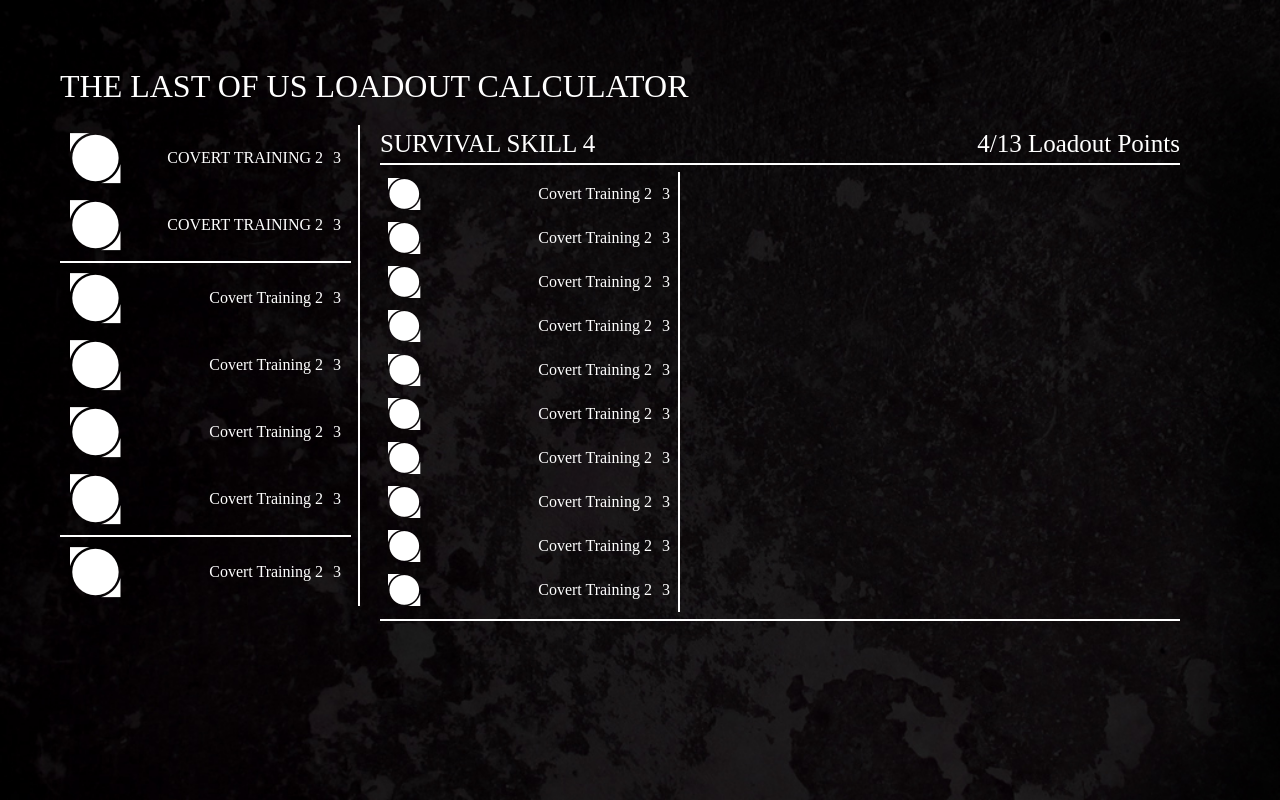
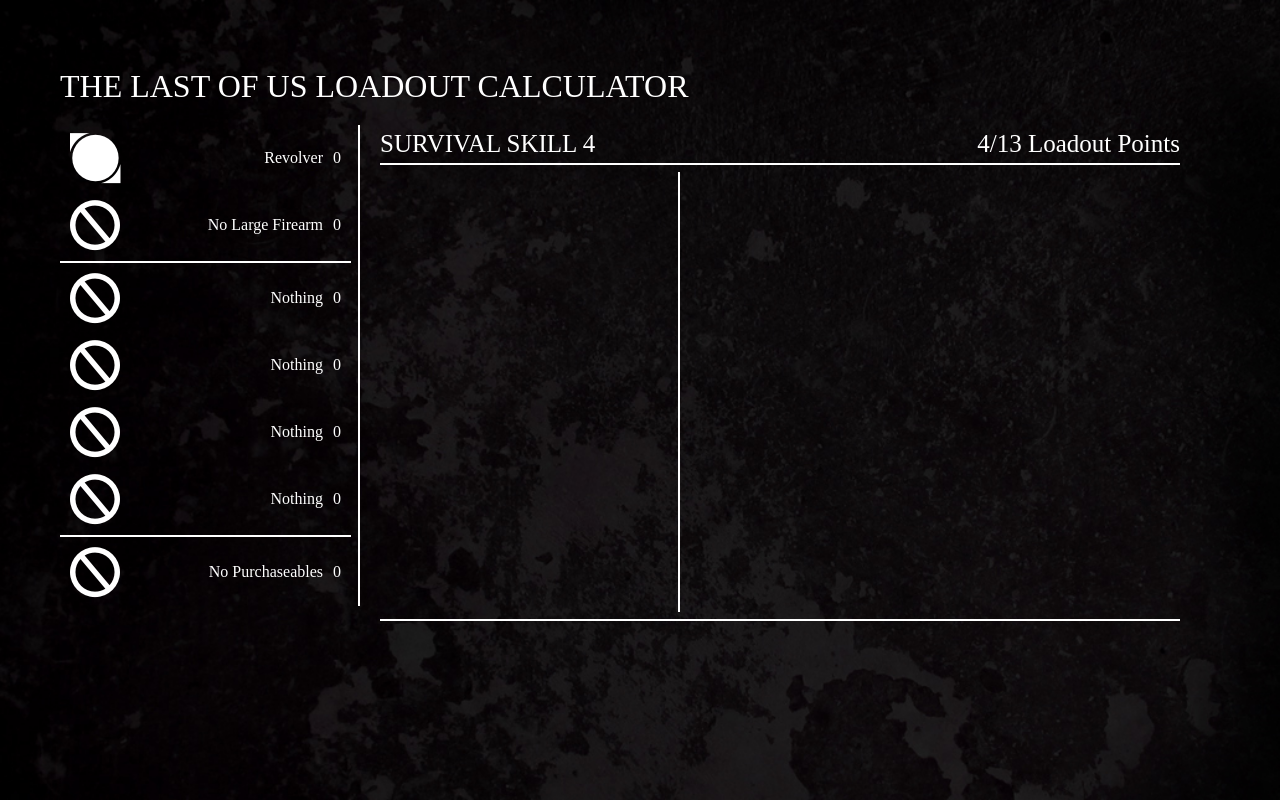
Before and after one commit to freddybushboy/tlou-loadout, a PHP site: page / in a window 1280 px wide. Run offline with PHP 8.4, Linux system fonts and the light colour scheme; some libraries are stand-ins or nearby versions.

Commit message:
details section

```diff
--- a/css/styles.css
+++ b/css/styles.css
@@ -143,14 +143,15 @@ body {
   width: 300px;
   height: 440px;
   overflow: scroll;
-  border-right: 2px solid white; }
+  border-right: 2px solid white;
+  padding-right: 7px; }
 
-@media -sass-debug-info{filename{font-family:file\:\/\/\/Users\/freddybushboy\/Sites\/tlou-loadout\/sass\/partials\/_layout\.scss}line{font-family:\0000345}}
+@media -sass-debug-info{filename{font-family:file\:\/\/\/Users\/freddybushboy\/Sites\/tlou-loadout\/sass\/partials\/_layout\.scss}line{font-family:\0000346}}
 .loadout-calc__details-col {
   float: left;
   width: 500px; }
 
-@media -sass-debug-info{filename{font-family:file\:\/\/\/Users\/freddybushboy\/Sites\/tlou-loadout\/sass\/partials\/_layout\.scss}line{font-family:\0000349}}
+@media -sass-debug-info{filename{font-family:file\:\/\/\/Users\/freddybushboy\/Sites\/tlou-loadout\/sass\/partials\/_layout\.scss}line{font-family:\0000350}}
 .loadout-calc__footer-col {
   float: left;
   width: 100%;
@@ -179,38 +180,84 @@ body {
   .loadout-slot:hover {
     padding: 6px 8px;
     border: 2px solid white; }
-@media -sass-debug-info{filename{font-family:file\:\/\/\/Users\/freddybushboy\/Sites\/tlou-loadout\/sass\/partials\/_slot\.scss}line{font-family:\0000323}}
-  .loadout-slot-wrapper--weapon .loadout-slot {
-    text-transform: uppercase; }
 
-@media -sass-debug-info{filename{font-family:file\:\/\/\/Users\/freddybushboy\/Sites\/tlou-loadout\/sass\/partials\/_slot\.scss}line{font-family:\0000327}}
+@media -sass-debug-info{filename{font-family:file\:\/\/\/Users\/freddybushboy\/Sites\/tlou-loadout\/sass\/partials\/_slot\.scss}line{font-family:\0000324}}
 .loadout-slot__icon {
   float: left;
   font-size: 50px; }
 
-@media -sass-debug-info{filename{font-family:file\:\/\/\/Users\/freddybushboy\/Sites\/tlou-loadout\/sass\/partials\/_slot\.scss}line{font-family:\0000331}}
+@media -sass-debug-info{filename{font-family:file\:\/\/\/Users\/freddybushboy\/Sites\/tlou-loadout\/sass\/partials\/_slot\.scss}line{font-family:\0000328}}
 .loadout-slot__name {
   float: right;
   padding-left: 10px; }
 
-@media -sass-debug-info{filename{font-family:file\:\/\/\/Users\/freddybushboy\/Sites\/tlou-loadout\/sass\/partials\/_slot\.scss}line{font-family:\0000335}}
+@media -sass-debug-info{filename{font-family:file\:\/\/\/Users\/freddybushboy\/Sites\/tlou-loadout\/sass\/partials\/_slot\.scss}line{font-family:\0000332}}
 .loadout-slot__cost {
   float: right;
   padding-left: 10px; }
 
-@media -sass-debug-info{filename{font-family:file\:\/\/\/Users\/freddybushboy\/Sites\/tlou-loadout\/sass\/partials\/_slot\.scss}line{font-family:\0000339}}
-.loadout-slot--small {
+@media -sass-debug-info{filename{font-family:file\:\/\/\/Users\/freddybushboy\/Sites\/tlou-loadout\/sass\/partials\/_slot\.scss}line{font-family:\0000338}}
+.loadout-skills {
+  margin: 0;
+  padding: 0; }
+
+@media -sass-debug-info{filename{font-family:file\:\/\/\/Users\/freddybushboy\/Sites\/tlou-loadout\/sass\/partials\/_slot\.scss}line{font-family:\0000342}}
+.loadout-skills__slot {
+  display: block;
   height: 44px;
   line-height: 32px;
   padding: 6px 8px;
   cursor: pointer; }
-@media -sass-debug-info{filename{font-family:file\:\/\/\/Users\/freddybushboy\/Sites\/tlou-loadout\/sass\/partials\/_slot\.scss}line{font-family:\0000344}}
-  .loadout-slot--small:hover {
+@media -sass-debug-info{filename{font-family:file\:\/\/\/Users\/freddybushboy\/Sites\/tlou-loadout\/sass\/partials\/_slot\.scss}line{font-family:\0000348}}
+  .loadout-skills__slot:hover {
     padding: 4px 6px;
     border: 2px solid white; }
-@media -sass-debug-info{filename{font-family:file\:\/\/\/Users\/freddybushboy\/Sites\/tlou-loadout\/sass\/partials\/_slot\.scss}line{font-family:\0000348}}
-  .loadout-slot--small .loadout-slot__icon {
+@media -sass-debug-info{filename{font-family:file\:\/\/\/Users\/freddybushboy\/Sites\/tlou-loadout\/sass\/partials\/_slot\.scss}line{font-family:\0000352}}
+  .loadout-skills__slot .loadout-slot__icon {
     font-size: 32px; }
+
+@media -sass-debug-info{filename{font-family:file\:\/\/\/Users\/freddybushboy\/Sites\/tlou-loadout\/sass\/partials\/_slot\.scss}line{font-family:\0000358}}
+.skill-detail {
+  padding-left: 25px;
+  padding-top: 10px; }
+
+@media -sass-debug-info{filename{font-family:file\:\/\/\/Users\/freddybushboy\/Sites\/tlou-loadout\/sass\/partials\/_slot\.scss}line{font-family:\0000362}}
+.skill-detail__header {
+  /* for IE 6/7 */
+  *zoom: expression(this.runtimeStyle.zoom="1", this.appendChild(document.createElement("br")).style.cssText="clear:both;font:0/0 serif");
+  /* non-JS fallback */
+  *zoom: 1;
+  padding-left: 20px;
+  margin-bottom: 7px; }
+@media -sass-debug-info{filename{font-family:file\:\/\/\/Library\/Ruby\/Gems\/2\.0\.0\/gems\/toolkit-1\.3\.8\/stylesheets\/toolkit\/_clearfix\.scss}line{font-family:\0000348}}
+  .skill-detail__header:before, .skill-detail__header:after {
+    content: ".";
+    display: block;
+    height: 0;
+    overflow: hidden; }
+@media -sass-debug-info{filename{font-family:file\:\/\/\/Library\/Ruby\/Gems\/2\.0\.0\/gems\/toolkit-1\.3\.8\/stylesheets\/toolkit\/_clearfix\.scss}line{font-family:\0000355}}
+  .skill-detail__header:after {
+    clear: both; }
+
+@media -sass-debug-info{filename{font-family:file\:\/\/\/Users\/freddybushboy\/Sites\/tlou-loadout\/sass\/partials\/_slot\.scss}line{font-family:\0000367}}
+.skill-detail__icon {
+  font-size: 50px;
+  float: left; }
+
+@media -sass-debug-info{filename{font-family:file\:\/\/\/Users\/freddybushboy\/Sites\/tlou-loadout\/sass\/partials\/_slot\.scss}line{font-family:\0000371}}
+.skill-detail__header-text {
+  float: left;
+  padding-left: 25px; }
+
+@media -sass-debug-info{filename{font-family:file\:\/\/\/Users\/freddybushboy\/Sites\/tlou-loadout\/sass\/partials\/_slot\.scss}line{font-family:\0000375}}
+.skill-detail__name {
+  display: block;
+  font-size: 20px; }
+
+@media -sass-debug-info{filename{font-family:file\:\/\/\/Users\/freddybushboy\/Sites\/tlou-loadout\/sass\/partials\/_slot\.scss}line{font-family:\0000379}}
+.skill-detail__cost {
+  display: block;
+  font-size: 22px; }
 
 @media -sass-debug-info{filename{font-family:file\:\/\/\/Users\/freddybushboy\/Sites\/tlou-loadout\/sass\/partials\/_typography\.scss}line{font-family:\000031}}
 body {
--- a/index.html
+++ b/index.html
@@ -27,13 +27,30 @@
       <div class="loadout-calc__cols">
         <div class="loadout-calc__slots-col">
           <div class="loadout-slot-wrapper loadout-slot-wrapper--weapon">
-            <slot ng-repeat="i in getRepeat(2) track by $index"></slot>
+            <div class="loadout-slot" ng-click="setSkillSet('small')">
+              <span class="loadout-slot__icon icon-default"></span>
+              <span class="loadout-slot__cost">0</span>
+              <span class="loadout-slot__name">Revolver</span>
+            </div>
+            <div class="loadout-slot" ng-click="setSkillSet('large')">
+              <span class="loadout-slot__icon icon-nothing"></span>
+              <span class="loadout-slot__cost">0</span>
+              <span class="loadout-slot__name">No Large Firearm</span>
+            </div>
           </div>
           <div class="loadout-slot-wrapper loadout-slot-wrapper--skill">
-            <slot ng-repeat="i in getRepeat(4) track by $index"></slot>
+            <div class="loadout-slot" ng-click="setSkillSet('skill')" ng-repeat="i in getRepeat(4) track by $index">
+              <span class="loadout-slot__icon icon-nothing"></span>
+              <span class="loadout-slot__cost">0</span>
+              <span class="loadout-slot__name">Nothing</span>
+            </div>
           </div>
           <div class="loadout-slot-wrapper loadout-slot-wrapper--purchase">
-            <slot></slot>
+            <div class="loadout-slot" ng-click="setSkillSet('purchase')">
+              <span class="loadout-slot__icon icon-nothing"></span>
+              <span class="loadout-slot__cost">0</span>
+              <span class="loadout-slot__name">No Purchaseables</span>
+            </div>
           </div>
         </div>
         <div class="loadout-calc__skills-col">
@@ -42,9 +59,49 @@
             <span class="loadout-points">{{remainingPoints}}/13 Loadout Points</h2>
           </div>
           <div class="loadout-calc__skill-list-col">
-            <slot class="loadout-slot--small" ng-repeat="i in getRepeat(15) track by $index"></slot>
+            <ul class="loadout-skills loadout-skills--weapon" ng-show="getSkillSet('small')">
+              <li class="loadout-skills__slot" ng-repeat="(key, skill) in skills.small" ng-click="setSkillDetail(key)">
+                <span class="loadout-slot__icon icon-default"></span>
+                <span class="loadout-slot__cost">{{skill.levels.0.cost}}</span>
+                <span class="loadout-slot__name">{{skill.name}}</span>
+              </li>
+            </ul>
+            <ul class="loadout-skills loadout-skills--weapon" ng-show="getSkillSet('large')">
+              <li class="loadout-skills__slot" ng-repeat="(key, skill) in skills.large" ng-click="setSkillDetail(key)">
+                <span class="loadout-slot__icon icon-default"></span>
+                <span class="loadout-slot__cost">{{skill.levels.0.cost}}</span>
+                <span class="loadout-slot__name">{{skill.name}}</span>
+              </li>
+            </ul>
+            <ul class="loadout-skills loadout-skills--skill" ng-show="getSkillSet('skill')">
+              <li class="loadout-skills__slot" ng-repeat="(key, skill) in skills.skill" ng-click="setSkillDetail(key)">
+                <span class="loadout-slot__icon icon-default"></span>
+                <span class="loadout-slot__cost">{{skill.levels.0.cost}}</span>
+                <span class="loadout-slot__name">{{skill.name}}</span>
+              </li>
+            </ul>
+            <ul class="loadout-skills loadout-skills--purchase" ng-show="getSkillSet('purchase')">
+              <li class="loadout-skills__slot" ng-repeat="(key, skill) in skills.purchase" ng-click="setSkillDetail(key)">
+                <span class="loadout-slot__icon icon-default"></span>
+                <span class="loadout-slot__cost">{{skill.levels.0.cost}}</span>
+                <span class="loadout-slot__name">{{skill.name}}</span>
+              </li>
+            </ul>
           </div>
-          <div class="loadout-calc__details-col"></div>
+          <div class="loadout-calc__details-col">
+            <div class="skill-detail-wrapper" ng-repeat="(key, category) in skills">
+              <div class="skill-detail" ng-repeat="(key, skill) in category" ng-show="getSkillDetail(key)">
+                <div class="skill-detail__header">
+                  <span class="skill-detail__icon icon-default"></span>
+                  <div class="skill-detail__header-text">
+                    <span class="skill-detail__name">{{skill.name}}</span>
+                    <span class="skill-detail__cost">{{skill.levels.0.cost}} Points</span>
+                  </div>
+                </div>
+                <span class="skill-detail__description">{{skill.levels.0.description}}</span>
+              </div>
+            </div>
+          </div>
           <div class="loadout-calc__footer-col"></div>
         </div>
       </div>
--- a/js/controllers/loadoutCalcCtrl.js
+++ b/js/controllers/loadoutCalcCtrl.js
@@ -2,13 +2,28 @@
 
 angular.module('loadoutApp')
   .controller('LoadoutCalcCtrl', function ($scope, $controller, SkillService) {
-    console.log(SkillService.skills)
+    $scope.skillSet = '';
+    $scope.skillDetail = '';
+    $scope.skills = SkillService.skills;
 
     $scope.slotName = 'Survival Skill 4';
     $scope.remainingPoints = '4';
 
     $scope.getRepeat = function(num) {
       return new Array(num);
+    }
+    $scope.setSkillSet = function(value) {
+      $scope.skillSet = value;
+      $scope.skillDetail = '';
+    }
+    $scope.getSkillSet = function(value) {
+      return $scope.skillSet == value;
+    }
+    $scope.setSkillDetail = function(value) {
+      $scope.skillDetail = value;
+    }
+    $scope.getSkillDetail = function(value) {
+      return $scope.skillDetail == value;
     }
   })
   .directive('slot', [function () {
--- a/sass/partials/_layout.scss
+++ b/sass/partials/_layout.scss
@@ -41,6 +41,7 @@ body {
   height: 440px;
   overflow: scroll;
   border-right: 2px solid white;
+  padding-right: 7px;
 }
 .loadout-calc__details-col {
   float: left;
--- a/sass/partials/_slot.scss
+++ b/sass/partials/_slot.scss
@@ -20,9 +20,6 @@
     padding: 6px 8px;
     border: 2px solid white;
   }
-  .loadout-slot-wrapper--weapon & {
-    text-transform: uppercase;
-  }
 }
 .loadout-slot__icon {
   float: left;
@@ -36,7 +33,14 @@
   float: right;
   padding-left: 10px;
 }
-.loadout-slot--small {
+
+// Skills.
+.loadout-skills {
+  margin: 0;
+  padding: 0;
+}
+.loadout-skills__slot {
+  display: block;
   height: 44px;
   line-height: 32px;
   padding: 6px 8px;
@@ -49,3 +53,30 @@
     font-size: 32px;
   }
 }
+
+// Details.
+.skill-detail {
+  padding-left: 25px;
+  padding-top: 10px;
+}
+.skill-detail__header {
+  @include clearfix;
+  padding-left: 20px;
+  margin-bottom: 7px;
+}
+.skill-detail__icon {
+  font-size: 50px;
+  float: left;
+}
+.skill-detail__header-text {
+  float: left;
+  padding-left: 25px;
+}
+.skill-detail__name {
+  display: block;
+  font-size: 20px;
+}
+.skill-detail__cost {
+  display: block;
+  font-size: 22px;
+}
```
Also changed, not shown: js/services/skillService.js (+17 -2 lines).
